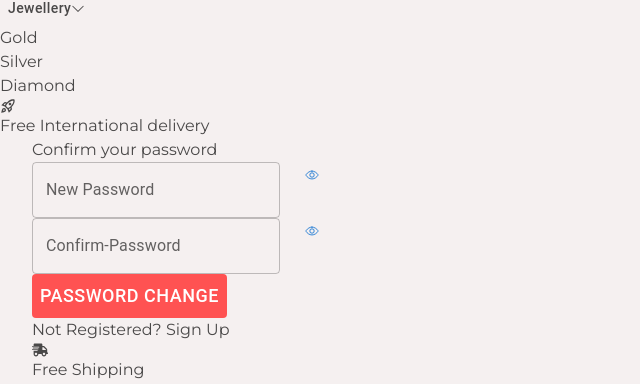
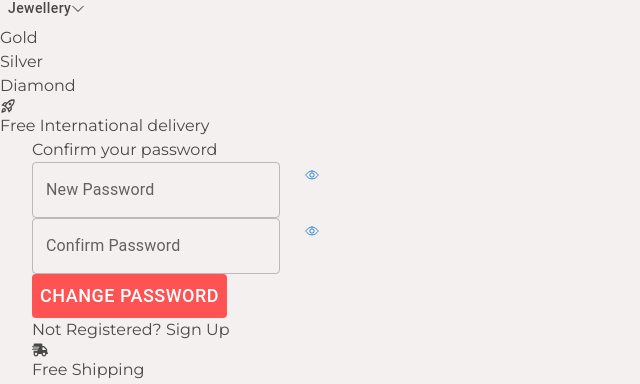
Before and after one commit to Aminulhoque01/GlassyShop-frontend, a React (Vite) app: page /forgot-password in a window 1280 px wide. Shown: the part 1451-1835 px from the top of the page, without its empty margins (0-640 px from the left). Built offline with nearby package versions, Linux system fonts and the light colour scheme.

Commit message:
password reset done

```diff
--- a/src/pages/ForgetPassword/ForgetPassword.jsx
+++ b/src/pages/ForgetPassword/ForgetPassword.jsx
@@ -1,71 +1,146 @@
-import {  useState } from "react";
-import { Link,  } from "react-router-dom";
+import { useContext, useState } from "react";
+import { Link, useNavigate } from "react-router-dom";
 import { MyContext } from "../../App";
-import {  TextField } from "@mui/material";
-import  Button from "@mui/material/Button";
+import { TextField } from "@mui/material";
+import Button from "@mui/material/Button";
 import { IoEyeOffOutline, IoEyeOutline } from "react-icons/io5";
 import { FcGoogle } from "react-icons/fc";
+import toast from "react-hot-toast";
+import { postData } from "../../utils/api";
+import CircularProgress from "@mui/material/CircularProgress";
+
+const ForgetPassword = () => {
+  const [isShowPassword, setIsShowPassword] = useState(false);
+  const [isShowPassword2, setIsShowPassword2] = useState(false);
+  const [isLoading, setIsLoading] = useState(false);
+  const [formFields, setFormFields] = useState({
+    email:localStorage.getItem("userEmail"),
+    newPassword: "",
+    confirmPassword: "",
+  });
+
+  const context = useContext(MyContext);
+  const history = useNavigate();
+
+  const onChangeInput = (e) => {
+    const { name, value } = e.target;
+    setFormFields(() => {
+      return {
+        ...formFields,
+        [name]: value,
+      };
+    });
+  };
+
+  const validValue = Object.values(formFields).every((el) => el);
+
+  const handelSubmit = async (e) => {
+    e.preventDefault();
+
+    try {
+      setIsLoading(true);
+
+      if (formFields.newPassword === "") {
+        context.openAlertBox("error", "Please enter new password");
+        setIsLoading(false);
+        return;
+      }
+
+      if (formFields.confirmPassword === "") {
+        context.openAlertBox("error", "Please enter confirm Password");
+        setIsLoading(false);
+        return;
+      }
+
+      if (formFields.newPassword !== formFields.confirmPassword) {
+        context.openAlertBox("error", " Password and Confirm not match");
+        setIsLoading(false);
+        return;
+      }
+
+      postData(`/api/user/reset-password`, formFields).then((res)=>{
+        console.log(res)
+
+        if (res?.success === true) {
+          context.openAlertBox("success", res?.message);
+
+          localStorage.removeItem("userEmail");
+          localStorage.removeItem("actionType");
+
+          history("/login")
+        } else {
+          context.openAlertBox("error", res?.message);
+        }
+
+      })
 
 
+    } catch (error) {
+      toast.error(error?.message || "Something went wrong");
+    } finally {
+      setIsLoading(false);
+    }
+  };
 
-const ForgetPassword=()=>{
-
-    const [isShowPassword,setIsShowPassword]=useState(false);
-    const [isShowPassword2,setIsShowPassword2]=useState(false);
-      const [formFields, setFormFields] = useState({
-        email: "",
-        password: "",
-      });
-
-    // const context = useContext(MyContext)
-    // const history= useNavigate();
-
-    return(
-        <section className="section py-10">
+  return (
+    <section className="section py-10">
       <div className="container">
         <div className="card shadow-md w-[400px] m-auto rounded-md bg-white p-5 px-12">
           <h1 className="text-center text-[18px] font-[600] text-black">
             Confirm your password
           </h1>
 
-          <form action="" className="w-full">
+          <form action="" className="w-full" onSubmit={handelSubmit}>
             <div className="form-group w-full mt-5">
-
-
               <div className="form-group w-full mb-5 relative">
                 <TextField
-                  type={isShowPassword===false ? "password":"text"}
+                  type={isShowPassword === false ? "password" : "text"}
                   id="Password"
                   label="New Password"
                   variant="outlined"
                   className="w-full  "
-                  name="password"
+                  value={formFields.newPassword}
+                  disabled={isLoading === true ? true : false}
+                  name="newPassword"
+                  onChange={onChangeInput}
                 />
 
-                 <Button type="submit" onClick={()=>setIsShowPassword(!isShowPassword)} className="!absolute top-[10px] right-[10px] z-50 !w-[35px] !h-[35px] !min-w-[35px]">
-                  {
-                    isShowPassword === false ?<IoEyeOutline className="text-[25px] text-black opacity-75" />:
+                <Button
+                  type="button"
+                  onClick={() => setIsShowPassword(!isShowPassword)}
+                  className="!absolute top-[10px] right-[10px] z-50 !w-[35px] !h-[35px] !min-w-[35px]"
+                >
+                  {isShowPassword === false ? (
+                    <IoEyeOutline className="text-[25px] text-black opacity-75" />
+                  ) : (
                     <IoEyeOffOutline className="text-[25px] text-black opacity-75" />
-                  }
+                  )}
                 </Button>
-
               </div>
 
-              <div>
-                 <TextField
-                  type={isShowPassword2===false ? "password":"text"}
+              <div className="relative">
+                <TextField
+                  type={isShowPassword2 ? "text" : "password"}
                   id="ForgetPassword"
-                  label="Confirm-Password"
+                  label="Confirm Password"
                   variant="outlined"
-                  className="w-full  "
-                  name="password"
+                  className="w-full"
+                  value={formFields.confirmPassword}
+                  disabled={isLoading}
+                  name="confirmPassword"
+                  onChange={onChangeInput}
                 />
 
-                <Button type="submit" onClick={()=>setIsShowPassword2(!isShowPassword2)} className="!absolute top-[10px] right-[10px] z-50 !w-[35px] !h-[35px] !min-w-[35px]">
-                  {
-                    isShowPassword2 === false ?<IoEyeOutline className="text-[25px] text-black opacity-75" />:
+                <Button
+                  type="button"
+                  onClick={() => setIsShowPassword2(!isShowPassword2)}
+                  className="!absolute top-[10px] right-[10px] !z-[9999] !w-[35px] !h-[35px] !min-w-[35px]"
+                >
+                  {isShowPassword2 ? (
                     <IoEyeOffOutline className="text-[25px] text-black opacity-75" />
-                  }
+                  ) : (
+                    <IoEyeOutline className="text-[25px] text-black opacity-75" />
+                  )}
                 </Button>
               </div>
 
@@ -73,18 +148,33 @@ const ForgetPassword=()=>{
             </div>
 
             <div className="flex items-center w-full mt-3 mb-3">
-                <Button className="btn-org btn-lg w-full">Password change</Button>
-
+              <Button
+                type="submit"
+                disabled={!validValue}
+                className="btn-org btn-lg w-full flex gap-2"
+              >
+                {isLoading === true ? (
+                  <CircularProgress color="inherit" />
+                ) : (
+                  "Change password"
+                )}
+              </Button>
             </div>
 
-            <p className="text-center">Not Registered? <Link className="link text-[14px] font-[600] text-primary" to="/register">Sign Up</Link></p>
-
-
+            <p className="text-center">
+              Not Registered?{" "}
+              <Link
+                className="link text-[14px] font-[600] text-primary"
+                to="/register"
+              >
+                Sign Up
+              </Link>
+            </p>
           </form>
         </div>
       </div>
     </section>
-    )
-}
+  );
+};
 
 export default ForgetPassword;
--- a/src/pages/Verify/Verify.jsx
+++ b/src/pages/Verify/Verify.jsx
@@ -65,8 +65,7 @@ const Verify = () => {
         if (res?.success === true) {
           context.openAlertBox("success", res?.message);
 
-          localStorage.removeItem("userEmail");
-          localStorage.removeItem("actionType");
+
 
           history("/forgot-password");
         } else {
```
